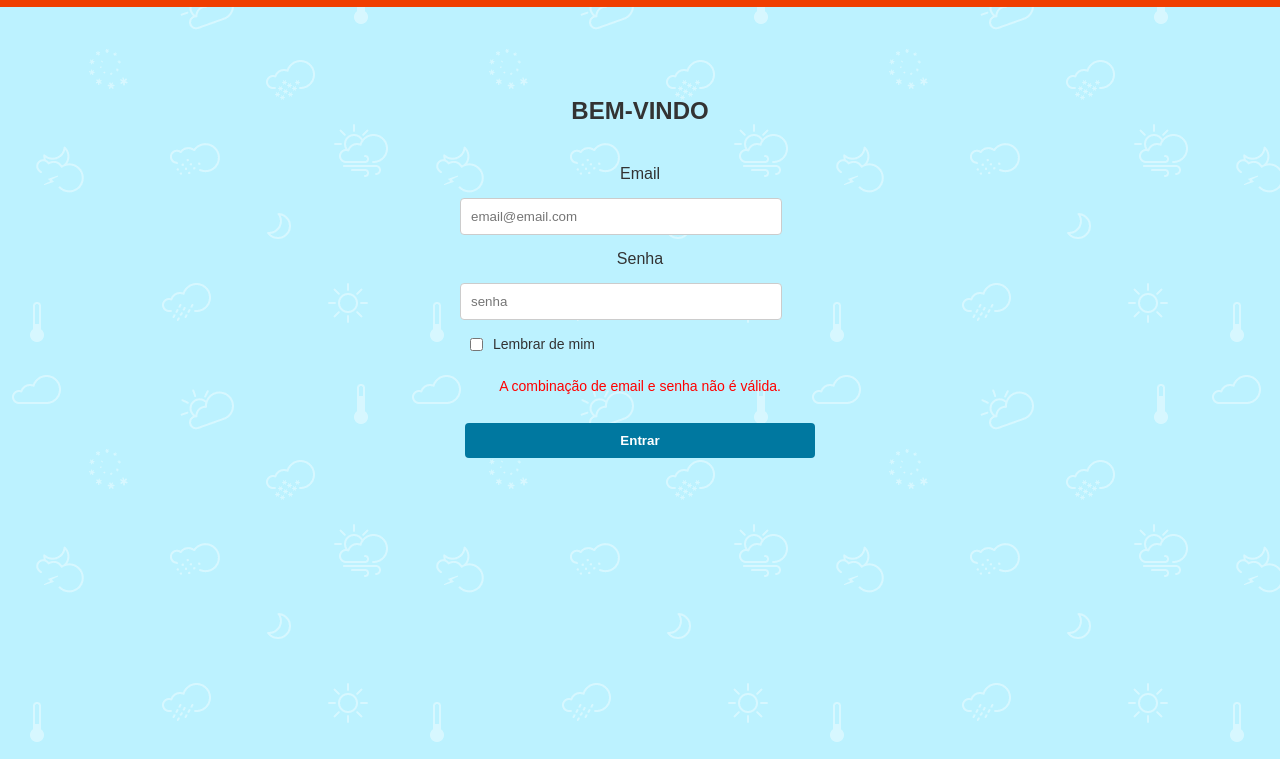
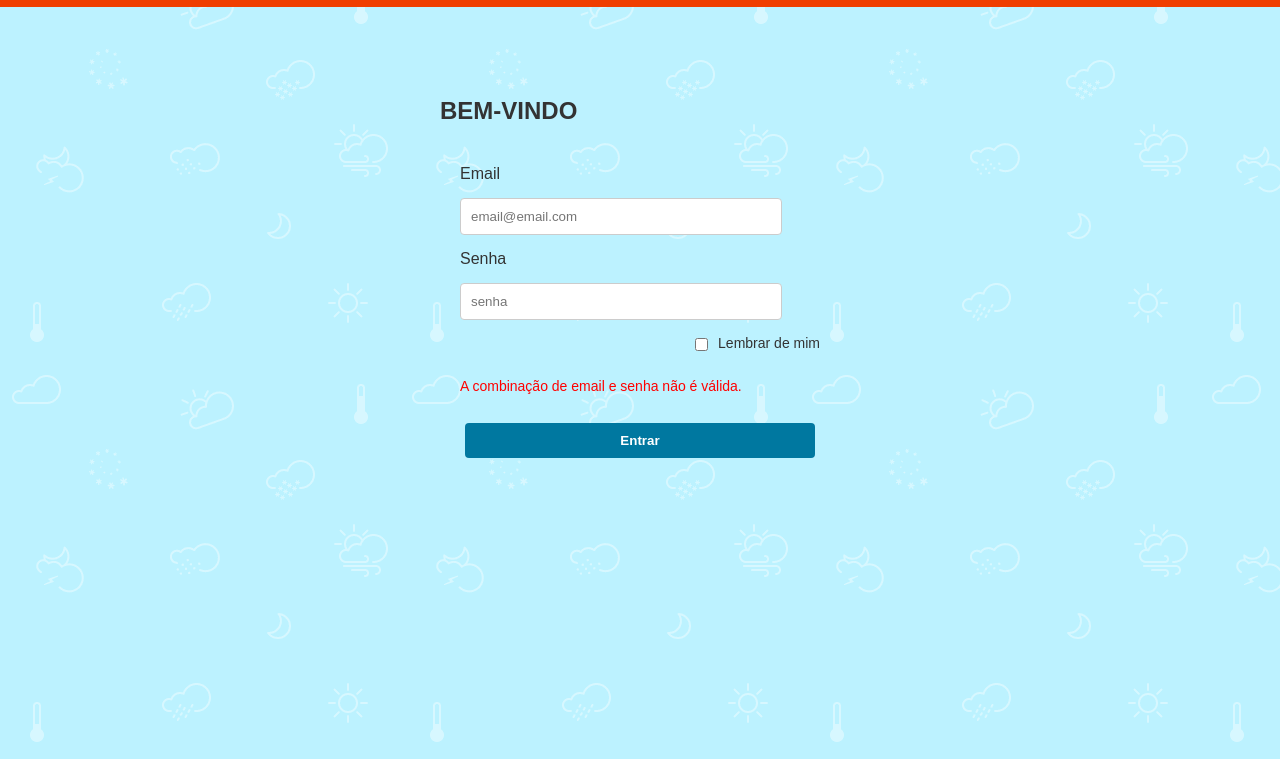
Before and after one commit to nelsonsantz/exercicios-pwl, a plain HTML site: page pwI-lista-8/login.html in a window 1280 px wide. Shown: the part 41-800 px from the top of the page. Drawn offline with Linux system fonts and the light colour scheme.

Commit message:
Update style.css

```diff
--- a/pwI-lista-8/css/style.css
+++ b/pwI-lista-8/css/style.css
@@ -70,6 +70,7 @@ body {
   }
 
   .tutoriais ul {
+    background: white;
     list-style: none;
     padding: 0;
   }
@@ -78,6 +79,7 @@ body {
     display: flex;
     gap: 10px;
     margin-bottom: 10px;
+    background: white;
   }
 
   .publicidade img {
@@ -90,7 +92,7 @@ body {
     margin: 50px auto;
     background-color: transparent;
     padding: 20px;
-    text-align: center;
+    text-align: left;
     color: #333;
   }
 
@@ -109,8 +111,8 @@ body {
 
   .lembrar {
     display: flex;
-    align-items: center;
-    justify-content: flex-start;
+    align-items: right;
+    justify-content: right;
     gap: 5px;
     font-size: 14px;
   }
```
